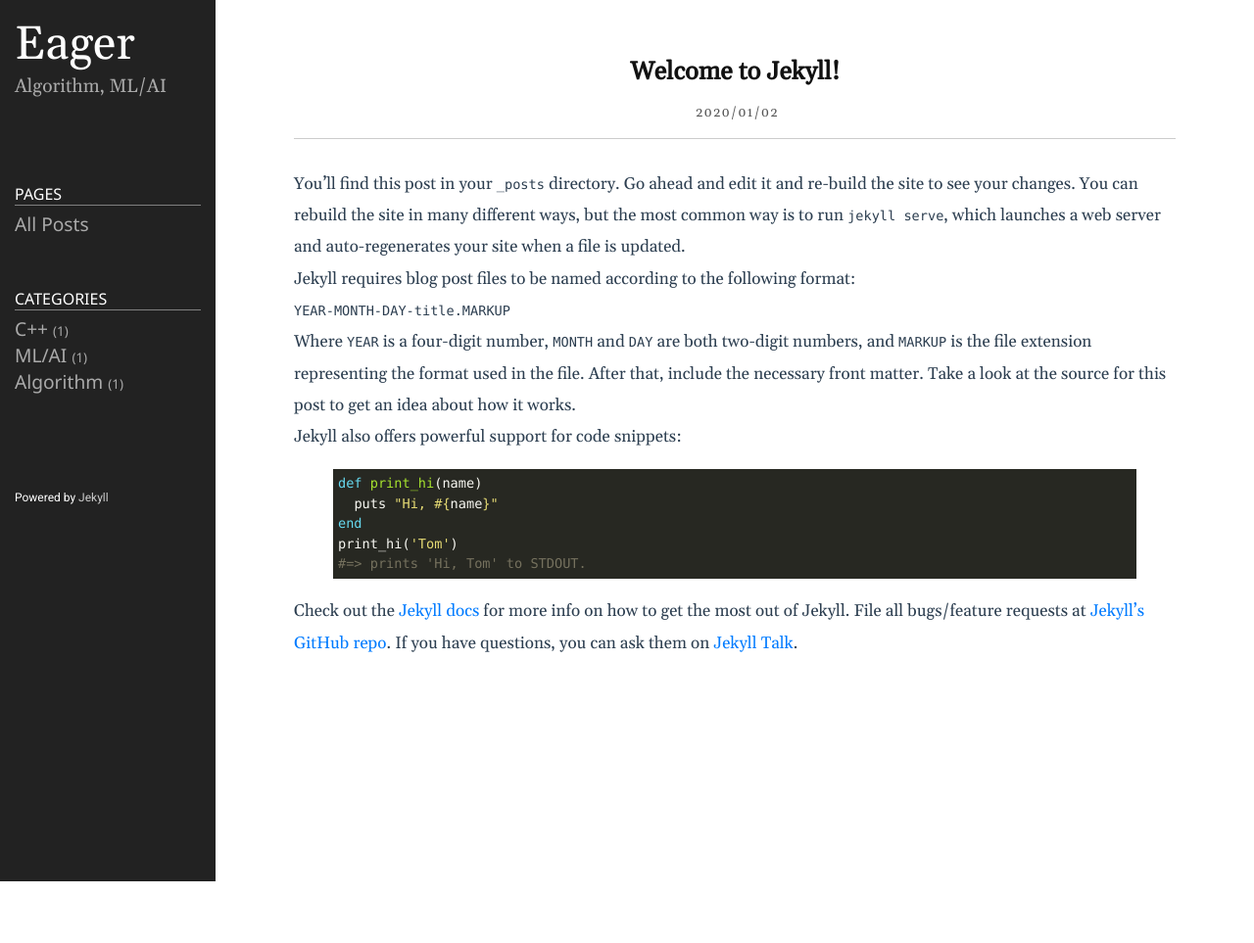
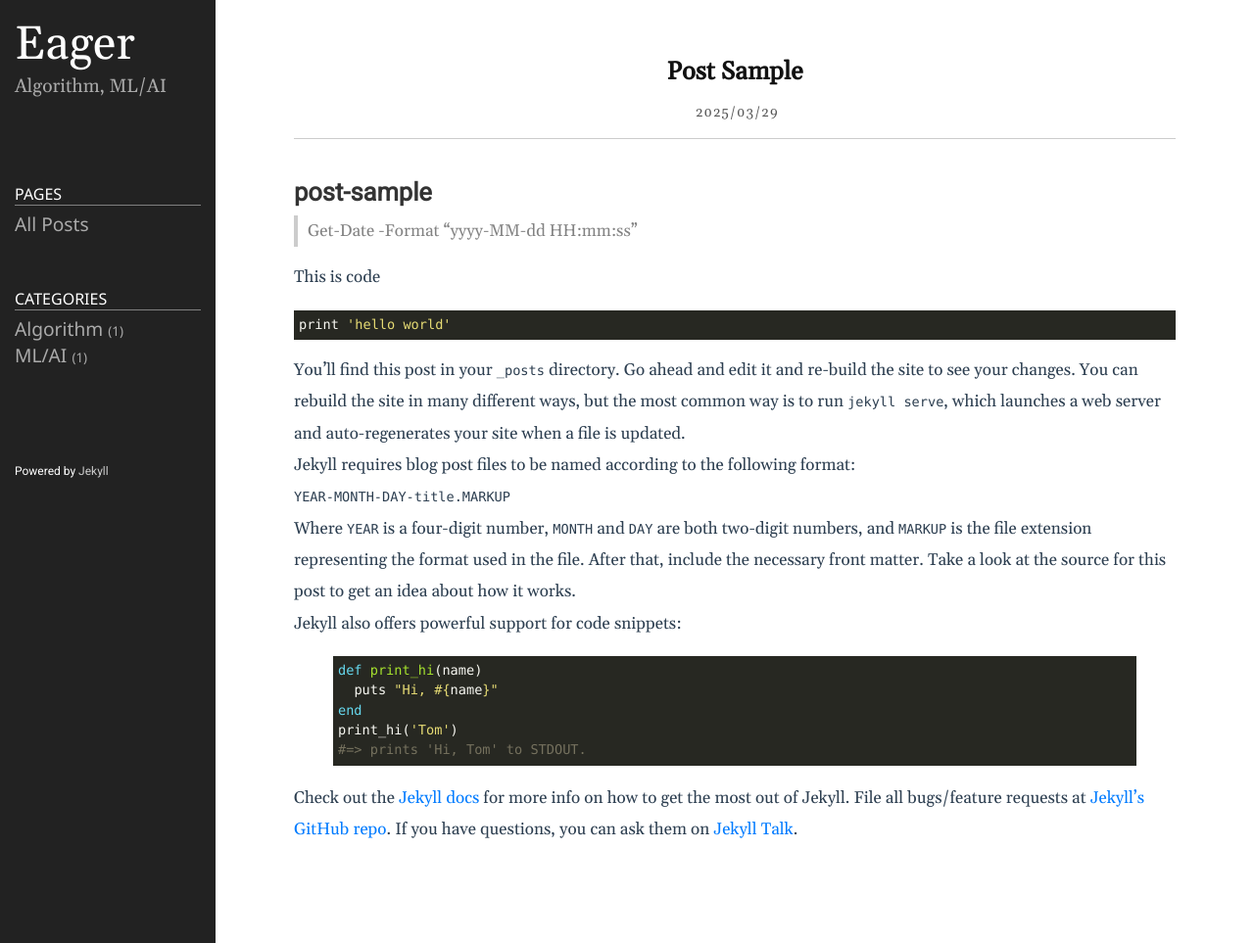
Before and after one commit to EEager/EEager.github.io, a Jekyll site: the page built from _posts/2020-01-02-welcome-to-jekyll.markdown, in a window 1280 px wide. Shown: the whole page at 98% size. Built offline with Jekyll 4.4.1, drawn with Linux system fonts in a browser that asks for light colours; before the commit the page ends 900 px from its top, so only the background shows below that.

Commit message:
misc
misc

````diff
--- a/_includes/sidebar.html
+++ b/_includes/sidebar.html
@@ -1,6 +1,6 @@
 <div class="sidebar-item sidebar-header">
 	<div class='sidebar-brand'>
-		<a href="/about/">{{ site.title }}</a>
+		<a href="https://eeager.github.io/">{{ site.title }}</a>
 	</div>
 	<p class="lead">{{ site.description }}</p>
 	{%- if social.github -%}
--- a/_posts/2020-01-02-welcome-to-jekyll.markdown
+++ b/_posts/2020-01-02-welcome-to-jekyll.markdown
@@ -1,9 +1,18 @@
 ---
 layout: post
-title:  "Welcome to Jekyll!"
-date:   2020-01-02 19:31:29 +0900
+title:  Post Sample
+date:   2025-03-29 16:31:29 +0900
 category: ML/AI
 ---
+
+# post-sample
+> Get-Date -Format "yyyy-MM-dd HH:mm:ss"
+
+This is code
+```ruby
+print 'hello world'
+```
+
 You’ll find this post in your `_posts` directory. Go ahead and edit it and re-build the site to see your changes. You can rebuild the site in many different ways, but the most common way is to run `jekyll serve`, which launches a web server and auto-regenerates your site when a file is updated.
 
 Jekyll requires blog post files to be named according to the following format:
````
Also changed, not shown: _posts/2020-01-02-post1.markdown (deleted, +0 -13 lines), Gemfile.lock, _posts/MLAI/2025-03-29-post2.markdown (renamed from _posts/2025-03-29-post2.markdown).
